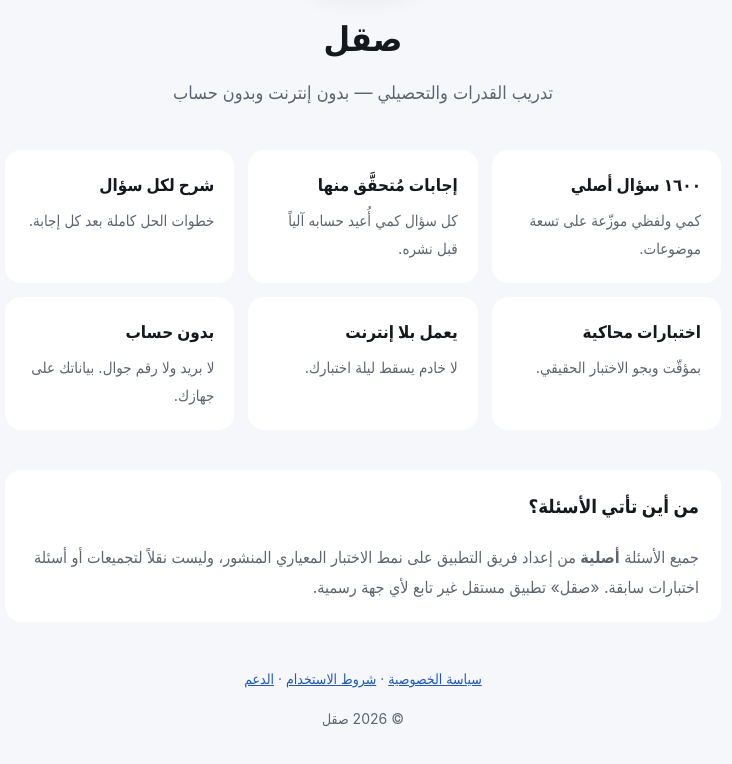
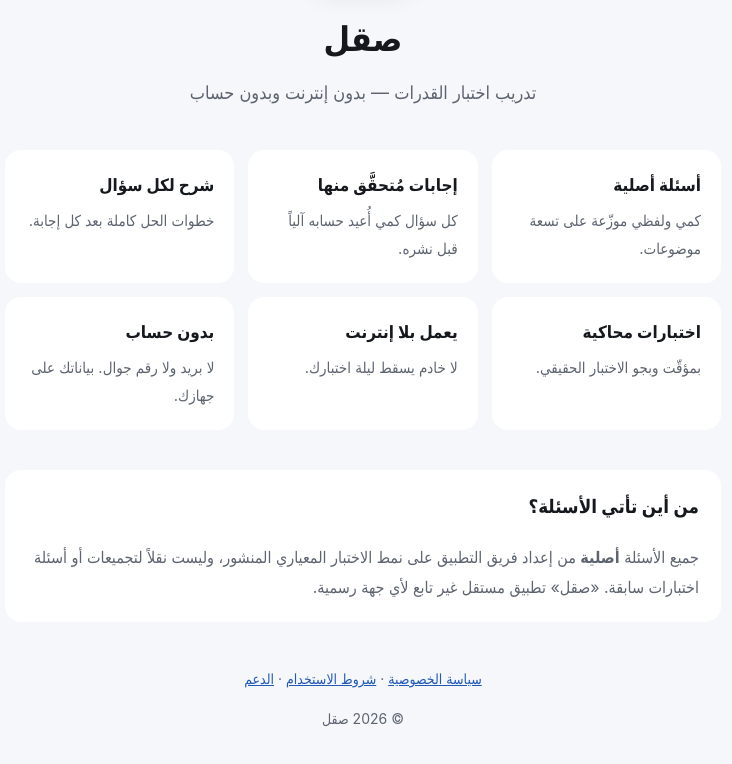
Before and after one commit to ibrahimu/saqel-site, a plain HTML site: page index.html in a window 1280 px wide. Shown: the part 182-946 px from the top of the page, without its empty margins (277-1009 px from the left). Drawn offline with Linux system fonts and the light colour scheme.

Commit message:
تصحيح: التطبيق يدرّب على القدرات فقط — حذف ادعاء التحصيلي

```diff
--- a/index.html
+++ b/index.html
@@ -1,8 +1,8 @@
 <!doctype html>
 <html lang="ar" dir="rtl"><head><meta charset="utf-8">
 <meta name="viewport" content="width=device-width, initial-scale=1">
-<title>صقل — قدرات وتحصيلي</title>
-<meta name="description" content="تدرّب على القدرات والتحصيلي بـ١٦٠٠ سؤال أصلي مع شرح لكل حل — بدون إنترنت وبدون حساب.">
+<title>صقل — قدرات</title>
+<meta name="description" content="تدرّب على القدرات والتحصيلي بـأسئلة أصلية مع شرح لكل حل — بدون إنترنت وبدون حساب.">
 <style>
 :root{--blue:#2159b8;--ink:#15181d;--muted:#5d6470;--bg:#f5f7fb}
 *{box-sizing:border-box}
@@ -24,11 +24,11 @@ a{color:var(--blue)}
 <header>
   <img class="icon" src="icon.png" alt="أيقونة صقل">
   <h1>صقل</h1>
-  <p class="tag">تدريب القدرات والتحصيلي — بدون إنترنت وبدون حساب</p>
+  <p class="tag">تدريب اختبار القدرات — بدون إنترنت وبدون حساب</p>
 </header>
 
 <div class="grid">
-  <div class="card"><h3>١٦٠٠ سؤال أصلي</h3><p>كمي ولفظي موزّعة على تسعة موضوعات.</p></div>
+  <div class="card"><h3>أسئلة أصلية</h3><p>كمي ولفظي موزّعة على تسعة موضوعات.</p></div>
   <div class="card"><h3>إجابات مُتحقَّق منها</h3><p>كل سؤال كمي أُعيد حسابه آلياً قبل نشره.</p></div>
   <div class="card"><h3>شرح لكل سؤال</h3><p>خطوات الحل كاملة بعد كل إجابة.</p></div>
   <div class="card"><h3>اختبارات محاكية</h3><p>بمؤقّت وبجو الاختبار الحقيقي.</p></div>
```
Also changed, not shown: privacy.html (+1 -1 lines), terms.html (+1 -1 lines).
